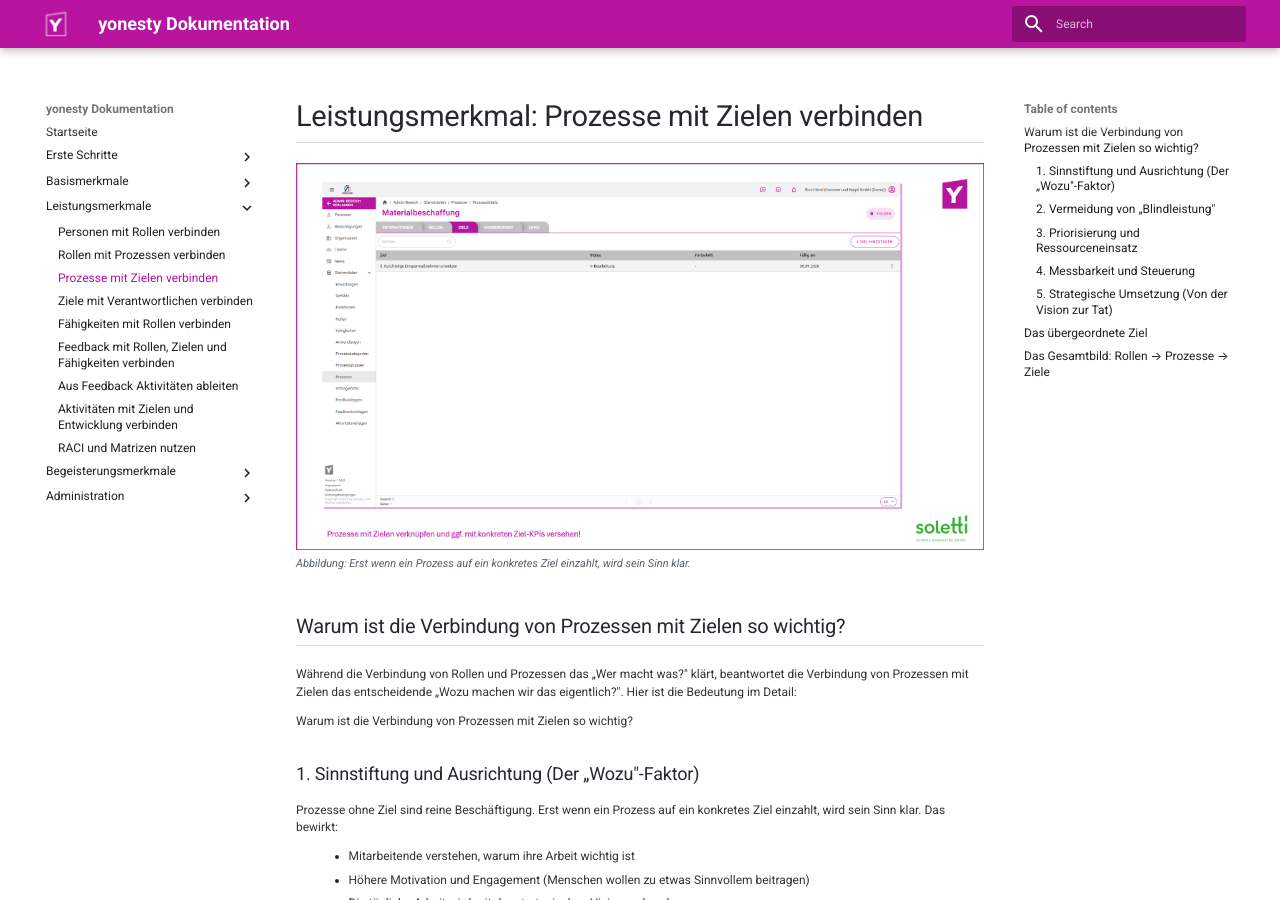
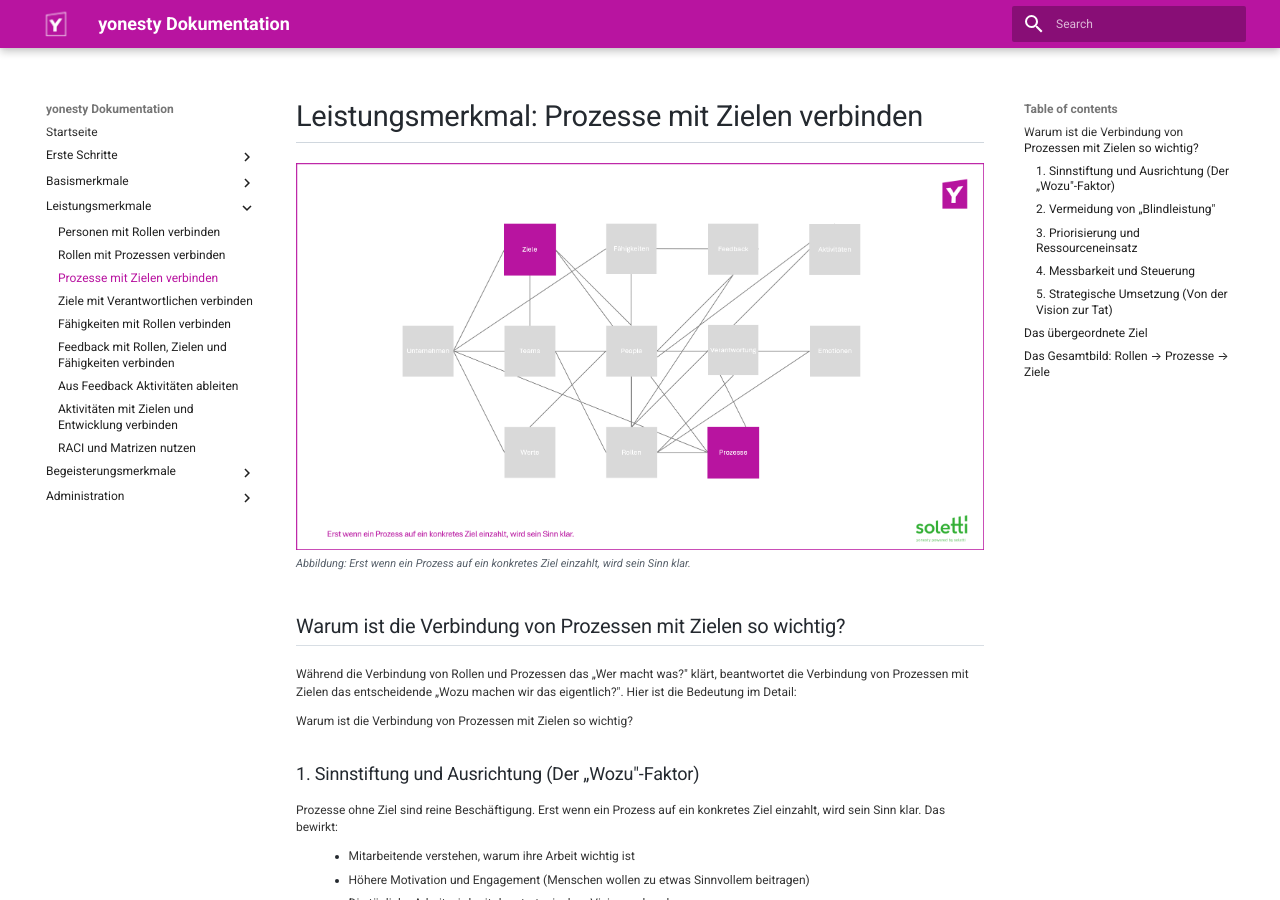
Before and after one commit to ricohaenelsoletti/yonesty, an MkDocs documentation site: the page built from docs/Leistungsmerkmal-Prozesse-mit-Zielen-verbinden.md, in a window 1280 px wide and 900 px high. Built offline with MkDocs 1.6.1 and Material for MkDocs 9.7.7, drawn with Linux system fonts in a browser that asks for light colours.

Commit message:
Fix image source in Leistungsmerkmal document

```diff
--- a/docs/Leistungsmerkmal-Prozesse-mit-Zielen-verbinden.md
+++ b/docs/Leistungsmerkmal-Prozesse-mit-Zielen-verbinden.md
@@ -3,7 +3,7 @@
 
 
 <figure>
-    <img src="/screenshots/yonesty-Prozess-Ziele.png">
+    <img src="/screenshots/yonesty-Prozesse-Ziele.png">
     <figcaption>Erst wenn ein Prozess auf ein konkretes Ziel einzahlt, wird sein Sinn klar. </figcaption>
 </figure>
 
```
